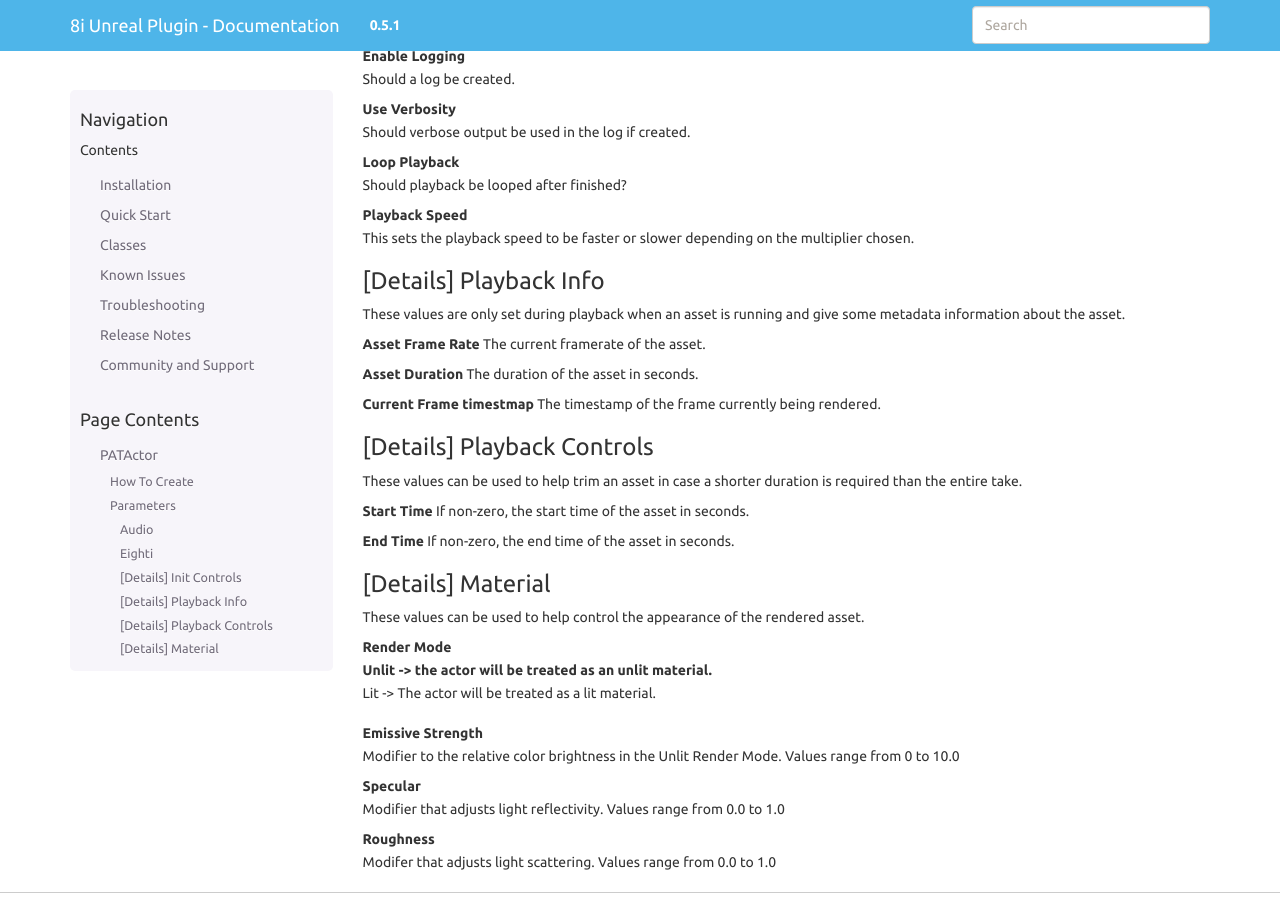
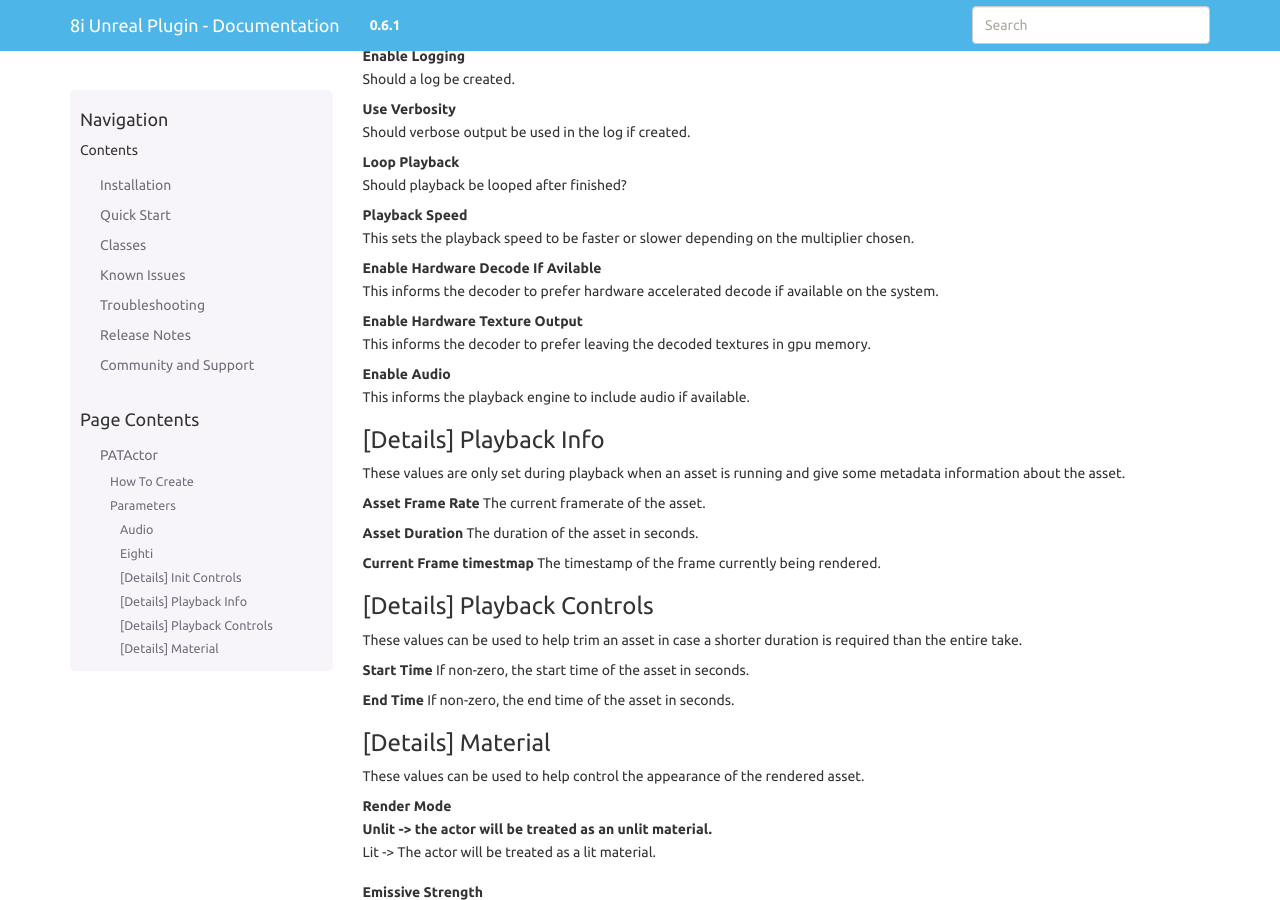
Before and after one commit to 8i/UnrealPlugin_Documentation_RTD, a Sphinx documentation site: the page built from docs/source/Classes/PATActor.rst, in a window 1280 px wide and 900 px high, scrolled down 691 px. Built offline with Sphinx 7.4.7, drawn with Linux system fonts in a browser that asks for light colours; pages that are not in the unit, such as notebooks, are missing from menus.

Commit message:
update docs

```diff
--- a/docs/source/Classes/PATActor.rst
+++ b/docs/source/Classes/PATActor.rst
@@ -47,6 +47,15 @@
 **Playback Speed**
     This sets the playback speed to be faster or slower depending on the multiplier chosen.
 
+**Enable Hardware Decode If Avilable**
+    This informs the decoder to prefer hardware accelerated decode if available on the system.
+
+**Enable Hardware Texture Output**
+    This informs the decoder to prefer leaving the decoded textures in gpu memory.
+
+**Enable Audio**
+	This informs the playback engine to include audio if available.
+
 [Details] Playback Info
 -----------------------
 
--- a/docs/source/Quick Start.rst
+++ b/docs/source/Quick Start.rst
@@ -9,7 +9,7 @@
 2. Make a folder in Content Browser under ``Content``, naming could be arbitrary.
 3. From the Content brower, create a new ``Misc\PAT Asset`` content type and fill in the Remote URI parameter with a path to the hosted content of your choice.
 4. From ``Place Actor`` window, search ``PATActor``, or you can scroll down from the ``All Classes`` list, then drag and drop an ``PATActor`` to your scene.
-5. Select the ``PATActor`` by clicking the blue 8i logo on it.
+5. Select the ``PATActor`` by clicking the preview mesh associated with it.
 6. Navigate to the imported asset in Content Browser, keep it selected.
 7. Optionally, press Ctrl-S to save the asset.
 8. In the Details Panel, expand the ``PatActor`` options, click the small '<-' button next to the PAT Data Asset. It will assign the asset to the ``PatActor``.
--- a/docs/source/conf.py
+++ b/docs/source/conf.py
@@ -61,9 +61,9 @@
 # built documents.
 #
 # The short X.Y version.
-version = u'0.5.1'
+version = u'0.6.1'
 # The full version, including alpha/beta/rc tags.
-release = u'0.5.1'
+release = u'0.6.1'
 
 # The language for content autogenerated by Sphinx. Refer to documentation
 # for a list of supported languages.
--- a/docs/source/index.rst
+++ b/docs/source/index.rst
@@ -6,8 +6,8 @@
 ------------------------------------------------------------
 
 **Requirements**
-    - Unreal Engine 4.27.2
-    - Visual Studio 2019(any edition will do)
+    - Unreal Engine 4.27.2 -> Visual Studio 2019(any edition will do)
+    - Unreal Engine 5.1.0 -> Visual Studio 2022(any edition will do)
 
 **Supported Platforms**
     - Windows X64
```
Also changed, not shown: docs/source/Release Notes.rst (+14 -2 lines).
